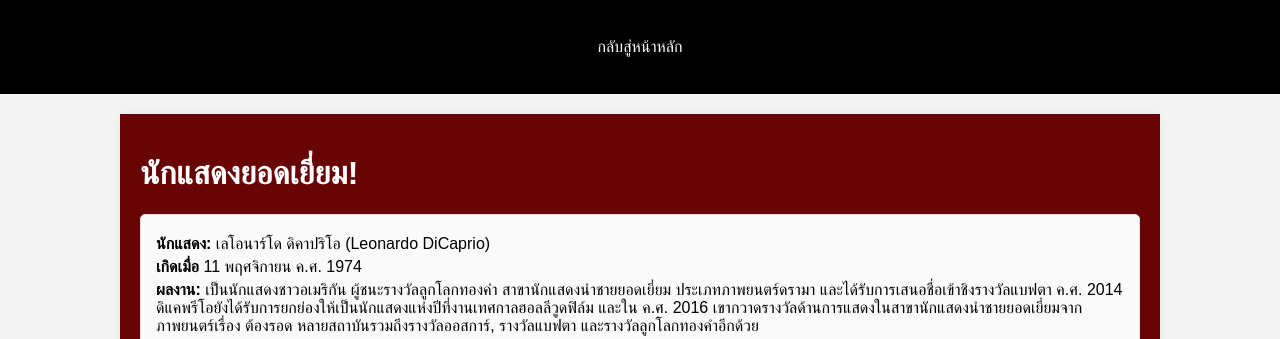
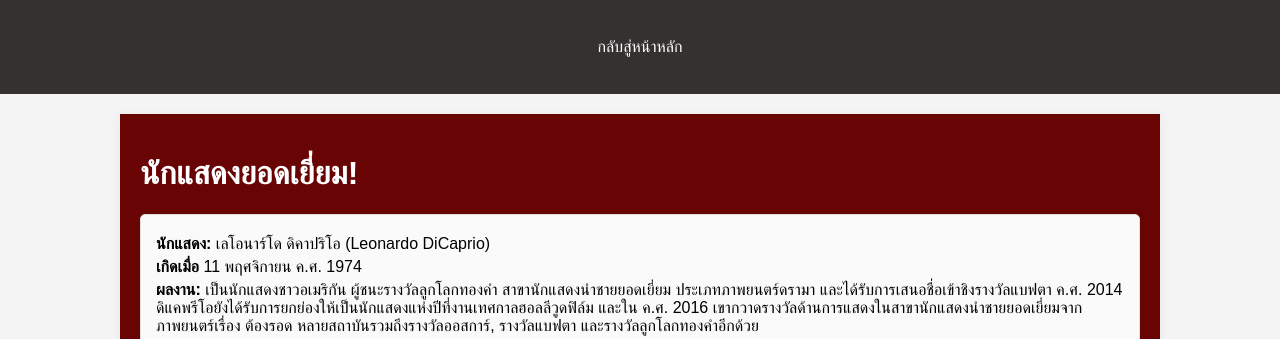
Before and after one commit to NattakornWEB/PhraNakhonMovieadvice, a plain HTML site: page goodactor.html in a window 1280 px wide. Shown: the top 339 px of the page. Drawn offline with Linux system fonts and the light colour scheme.

Commit message:
Update trophy.css

```diff
--- a/trophy.css
+++ b/trophy.css
@@ -9,7 +9,7 @@
     display: flex;
     justify-content: center;
     align-items: center;
-    background-color: rgb(0, 0, 0);
+    background-color: rgb(53, 49, 49);
     font-family: Arial, Helvetica, sans-serif;
     padding: 18px;
   }
```
